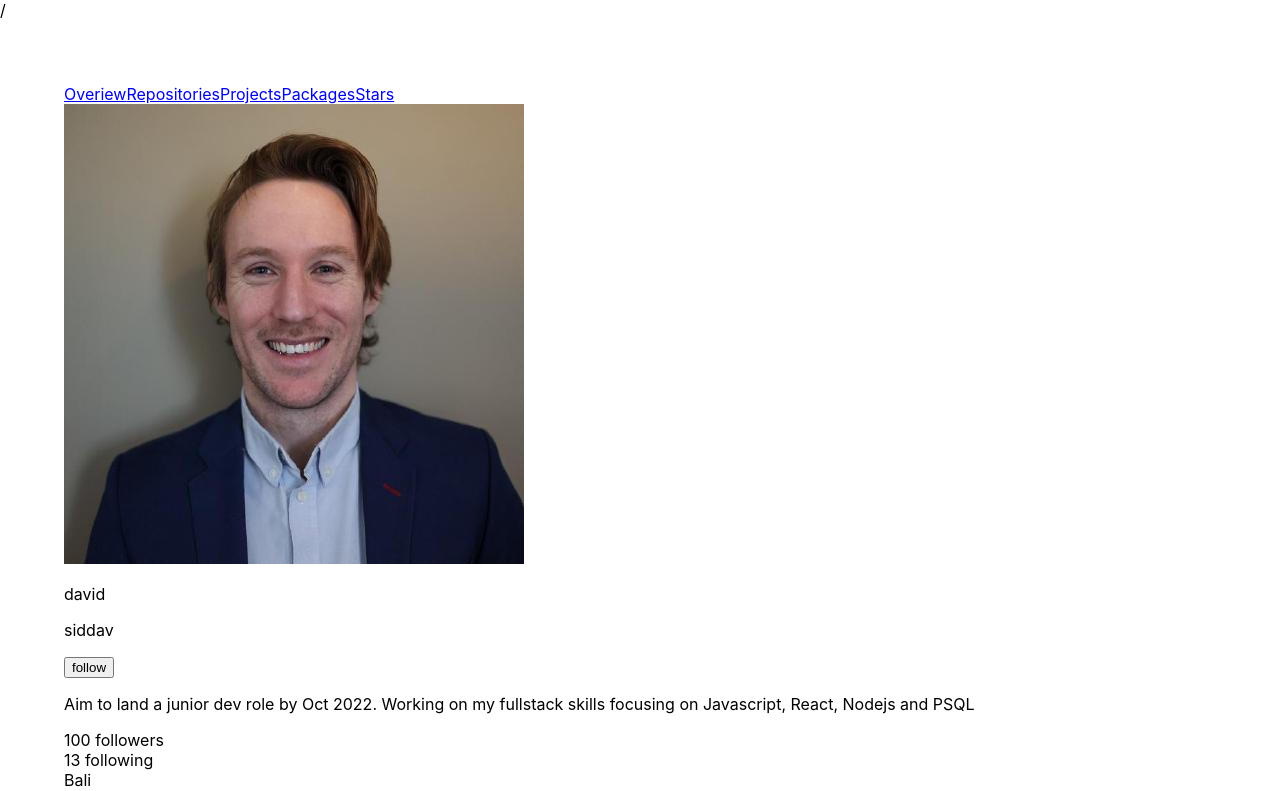
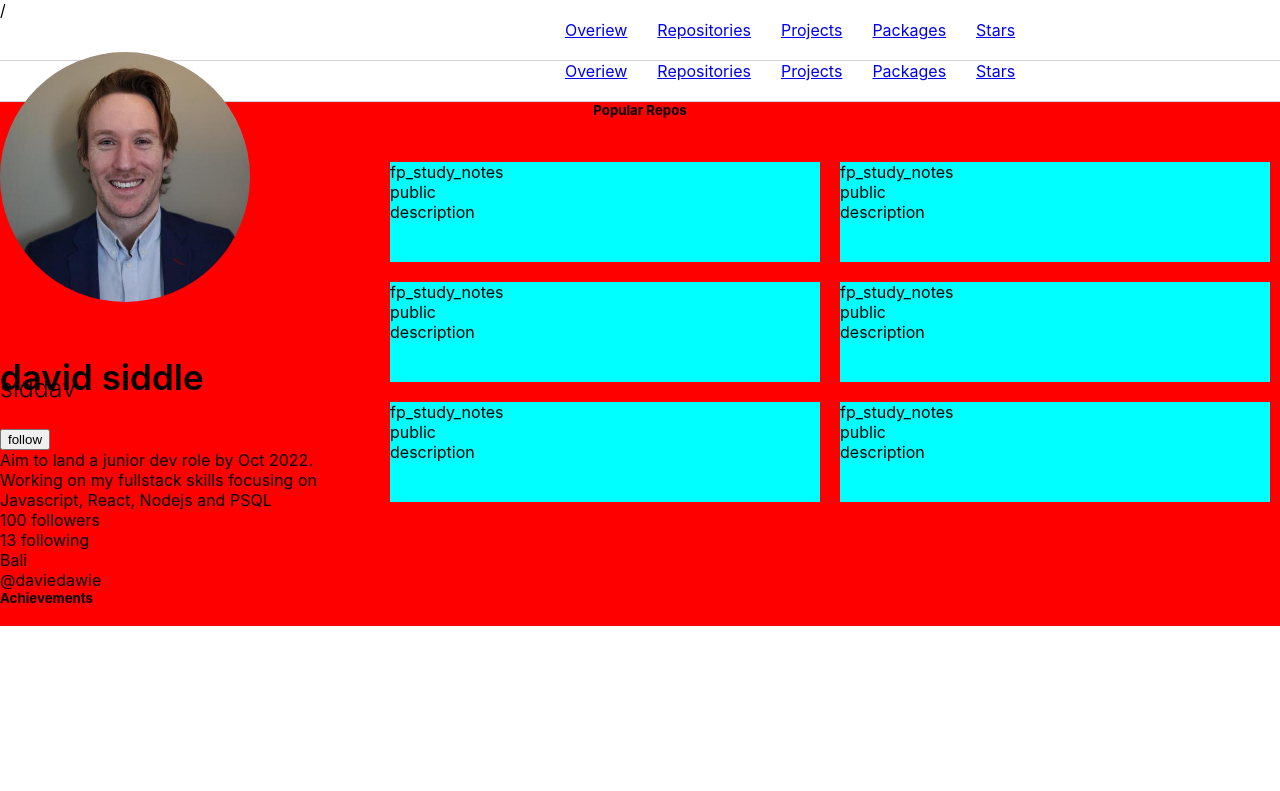
Before and after one commit to siddav83/local-git-hub, a React (Create React App) app: page /user in a window 1280 px wide. Shown: the top 791 px of the page. Built offline with nearby package versions, Linux system fonts and the light colour scheme; no server answers.

Commit message:
more styling on user

```diff
--- a/src/components/Navbar/index.js
+++ b/src/components/Navbar/index.js
@@ -6,11 +6,11 @@ import './style.css';
 const NavBar = () => {
     return (
         <nav>
-            <NavLink  to="/repo">Overiew</NavLink>
-            <NavLink  to="/repo">Repositories</NavLink>
-            <NavLink  to="/search">Projects</NavLink>
-            <NavLink  to="/search">Packages</NavLink>
-            <NavLink  to="/search">Stars</NavLink>
+            <NavLink  className="link" to="/repo">Overiew</NavLink>
+            <NavLink  className="link" to="/repo">Repositories</NavLink>
+            <NavLink  className="link" to="/search">Projects</NavLink>
+            <NavLink  className="link" to="/search">Packages</NavLink>
+            <NavLink  className="link" to="/search">Stars</NavLink>
             {/* <BackButton /> */}
         </nav>
     );
--- a/src/components/Navbar/style.css
+++ b/src/components/Navbar/style.css
@@ -0,0 +1,78 @@
+* {
+    margin: 0;
+}
+
+.container {
+
+    display: flex;
+    justify-content: center;
+    max-width: 1300px;
+    background-color: red;
+    margin:auto;
+}
+
+nav {
+    display: flex;
+    justify-content: center;
+    border-bottom: lightgray solid 1px;
+    padding-bottom: 20px;
+    padding-left: 300px;
+}
+.link {
+    padding-left: 15px;
+    padding-right: 15px;
+}
+
+img {
+    width: 250px;
+    border-radius: 50%;
+    position: relative;
+    top:-50px;
+    /* left:20px; */
+}
+
+.card {
+    width: 400px;
+       /* position: relative; */
+}
+
+.card-name {
+
+    top:-25px;
+    padding: 0;
+    margin: 0;
+    font-size: 35px;
+    font-weight: 600;
+}
+
+.card-handle {
+    position: relative;
+    top:-25px;
+    padding: 0;
+    margin: 0;
+    font-size: 25px;
+    font-weight: 300;
+}
+
+.container-card {
+    margin-top: 50px;
+    max-height: 500px;
+    display: grid;
+    grid-template-columns: 450px 450px;
+    grid-template-rows: 120px 120px 120px;
+    /* overflow: hidden; */
+    /* overflow-y: hidden; */
+    /* overflow-x: hidden; */
+}
+.repo-card {
+    /* margin: 20px;
+    width: 250px;
+    height: 100px; */
+    background-color: aqua;
+    margin: 10px;
+}
+
+.header {
+    position: absolute;
+
+}
--- a/src/pages/User/index.js
+++ b/src/pages/User/index.js
@@ -4,13 +4,16 @@ import test from './test.jpg'
 
 const User = () => {
     return (
-        <div id="user" style={{ textAlign: "justify", padding: "5%" }}>
+        <div>
+        {/* <div id="user" style={{ textAlign: "justify", padding: "5%" }}> */}
             <NavBar />
+            <NavBar />
+             <div className="container">
             <div className="card">
                 <div className="image"><img src={test} alt="" /></div>
                 <div className="name-container">
-                    <p>david</p>
-                    <p>siddav</p>
+                    <p className="card-name">david siddle</p>
+                    <p className="card-handle">siddav</p>
                     <button>follow</button>
                     <p>Aim to land a junior dev role by Oct 2022. Working on my fullstack skills focusing on Javascript, React, Nodejs and PSQL</p>
                     <div className="follower">
@@ -25,8 +28,41 @@ const User = () => {
                         <img src="" alt="" />
                         <img src="" alt="" />
                     </div>
-                    <h5>Popular Repos</h5>
+                    </div>
+            </div>
+
+                    <h5 className="header">Popular Repos</h5>
                     <div className="container-card">
+                        <div className="repo-card">
+                            <div className="title">fp_study_notes</div>
+                            <div className="public?">public</div>
+                            <div className="desc">description</div>
+                            <div className="lang"></div><img src="" alt="" />
+                        </div>
+                        <div className="repo-card">
+                            <div className="title">fp_study_notes</div>
+                            <div className="public?">public</div>
+                            <div className="desc">description</div>
+                            <div className="lang"></div><img src="" alt="" />
+                        </div>
+                        <div className="repo-card">
+                            <div className="title">fp_study_notes</div>
+                            <div className="public?">public</div>
+                            <div className="desc">description</div>
+                            <div className="lang"></div><img src="" alt="" />
+                        </div>
+                        <div className="repo-card">
+                            <div className="title">fp_study_notes</div>
+                            <div className="public?">public</div>
+                            <div className="desc">description</div>
+                            <div className="lang"></div><img src="" alt="" />
+                        </div>
+                        <div className="repo-card">
+                            <div className="title">fp_study_notes</div>
+                            <div className="public?">public</div>
+                            <div className="desc">description</div>
+                            <div className="lang"></div><img src="" alt="" />
+                        </div>
                         <div className="repo-card">
                             <div className="title">fp_study_notes</div>
                             <div className="public?">public</div>
@@ -36,9 +72,10 @@ const User = () => {
 
                     </div>
 
-                </div>
-            </div>
 
+
+
+        </div>
         </div>
     );
 }
```
Also changed, not shown: src/pages/User/style.css (added).
